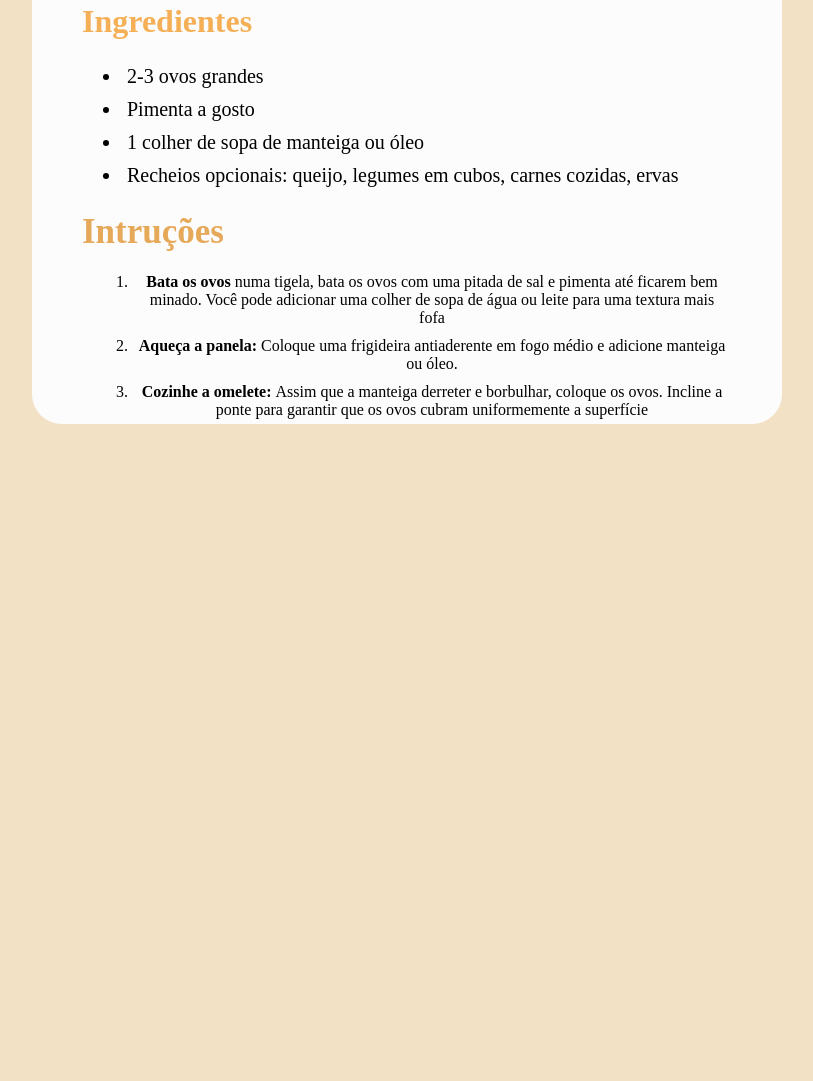
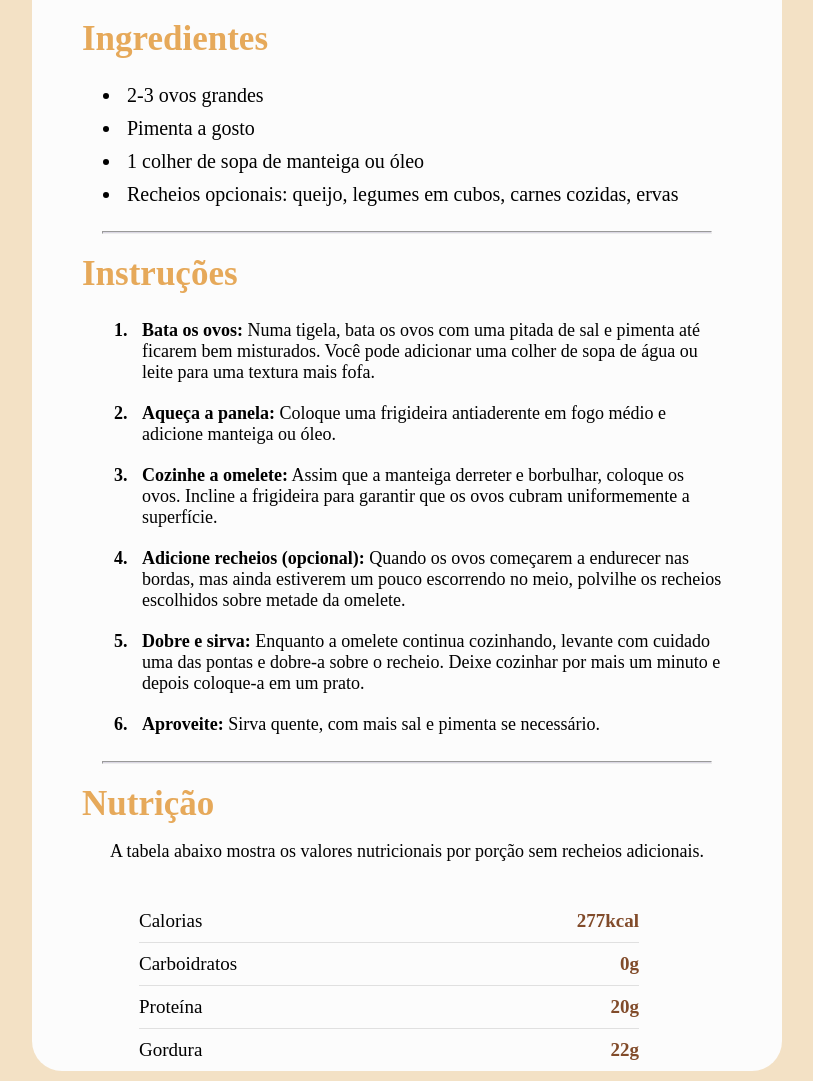
Before and after one commit to Rhuann6/desafios.web, a plain HTML site: page index.html in a window 1280 px wide. Shown: the part 882-1963 px from the top of the page, without its empty margins (426-1239 px from the left). Before the commit the page ends 1322 px from the top, so only its background shows below. Drawn offline with Linux system fonts and the light colour scheme.

Commit message:
corrigindo

```diff
--- a/estilo.css
+++ b/estilo.css
@@ -75,4 +75,64 @@ font-size: 20px;
  }
  .lt{
    margin: 0px 50px 0px 60px;
+   padding: 10px;
+   text-align: left;
+   font-size: 18px;
  }
+.linha{
+  margin: 10px 70px 0px 70px;
+  height: 1px;
+  background-color: rgba(216, 213, 226, 0.911);
+}
+.lis{
+  margin: 0px 150px 0px 0px;
+  padding:0px;
+}
+ol li::marker {
+  font-weight: bold;
+}
+#nt{
+  padding: 0px;
+  text-align: left;
+}
+.nutricao{
+  width: 100%;
+  margin: 10px 50px 10px 107px;
+  padding: 10px;
+  border-collapse:collapse;
+  font-size:19px;
+  width:500px;}
+
+.nutricao th {
+  text-align: left;
+  font-size: 1.5em;
+  color: #814b2a;
+}
+
+.nutricao td {
+  padding: 10px 0;
+}
+
+.nutricao td:first-child {
+  text-align: left;
+}
+
+.nutricao td:last-child {
+  text-align: right;
+  font-weight: bold;
+}
+
+.nutricao tr {
+  border-bottom: 1px solid #e0e0e0;
+}
+
+.nutricao tr:last-child {
+  border-bottom: none; }
+  #p2{
+    text-align: center;
+    font-size: 18px;
+    margin: 17px 50px 10px 50px;
+  }
+  #cor{
+    color: #814b2a;
+  }
--- a/index.html
+++ b/index.html
@@ -1,45 +1,88 @@
 <!DOCTYPE html>
 <html lang="en">
+
 <head>
     <meta charset="UTF-8">
     <meta name="viewport" content="width=device-width, initial-scale=1.0">
     <title>Receita de omelete</title>
     <link rel="stylesheet" href="estilo.css">
 </head>
+
 <body id="fundo">
     <div class="dv1" style="text-align: center;">
-            <img src="https://s2-receitas.glbimg.com/YDnGlc6BssPSydoIO8kuihJCy_Q=/0x0:924x615/984x0/smart/filters:strip_icc()/i.s3.glbimg.com/v1/AUTH_1f540e0b94d8437dbbc39d567a1dee68/internal_photos/bs/2021/2/i/QB8fXjR5akXsRR4qjEzg/omelete-de-claras.jpg" alt="">
+        <img src="https://s2-receitas.glbimg.com/YDnGlc6BssPSydoIO8kuihJCy_Q=/0x0:924x615/984x0/smart/filters:strip_icc()/i.s3.glbimg.com/v1/AUTH_1f540e0b94d8437dbbc39d567a1dee68/internal_photos/bs/2021/2/i/QB8fXjR5akXsRR4qjEzg/omelete-de-claras.jpg"
+            alt="Imagem de uma omelete de claras">
         <br><br>
         <h1 class="t1">Simples omelete Recife</h1>
-            <p> <p id="prato">Um prato fácil e rápido, perfeito para qualquer refeição. Esta omelete clássica combina ovos batidos cozidos na perfeição, opcionalmente recheados com queijo, vegetais ou carnes à sua escolha.</p></p>
-
+        <p id="prato">Um prato fácil e rápido, perfeito para qualquer refeição. Esta omelete clássica combina ovos
+            batidos cozidos na perfeição, opcionalmente recheados com queijo, vegetais ou carnes à sua escolha.</p>
+        <br>
 
         <div class="quadrado">
-                    <h2>Preparation time</h2>
+            <h2>Tempo de Preparo</h2>
             <ul>
-                      <li><strong>Total:</strong> Approximately 10 minutes</li>
-                      <li><strong>Preparation:</strong> 5 minutes</li>
-                      <li><strong>Cooking:</strong> 5 minutes</li>
+                <li><strong>Total:</strong> Aproximadamente 10 minutos</li>
+                <li><strong>Preparação:</strong> 5 minutos</li>
+                <li><strong>Cozimento:</strong> 5 minutos</li>
             </ul>
         </div>
         <br>
         <div>
-                    <h1 class="i1">Ingredientes</h1>
+            <h1 class="t3">Ingredientes</h1>
             <div class="alinhamento">
                 <ul>
                     <li>2-3 ovos grandes</li>
-                            <li>Pimenta a gosto </li>
-                            <li> 1 colher de sopa de manteiga ou óleo</li>
-                            <li> Recheios opcionais: queijo, legumes em cubos, carnes cozidas, ervas</li>
+                    <li>Pimenta a gosto</li>
+                    <li>1 colher de sopa de manteiga ou óleo</li>
+                    <li>Recheios opcionais: queijo, legumes em cubos, carnes cozidas, ervas</li>
                 </ul>
             </div>
         </div>
-             <h1 class="t3">Intruções</h1>
+        <hr class="linha">
+
+        <h1 class="t3">Instruções</h1>
         <ol class="lista">
-          <li class="lt"><strong>Bata os ovos </strong> numa tigela, bata os ovos com uma pitada de sal e pimenta até ficarem bem minado. Você pode adicionar uma colher de sopa de água ou leite para uma textura mais fofa</li>
-          <li class="lt"><strong>Aqueça a panela: </strong> Coloque uma frigideira antiaderente em fogo médio e adicione manteiga ou óleo.</li>
-          <li class="lt"><strong> Cozinhe a omelete: </strong> Assim que a manteiga derreter e borbulhar, coloque os ovos. Incline a ponte para garantir que os ovos cubram uniformemente a superfície</li>
+            <li class="lt"><strong>Bata os ovos:</strong> Numa tigela, bata os ovos com uma pitada de sal e pimenta até
+                ficarem bem misturados. Você pode adicionar uma colher de sopa de água ou leite para uma textura mais
+                fofa.</li>
+            <li class="lt"><strong>Aqueça a panela:</strong> Coloque uma frigideira antiaderente em fogo médio e adicione
+                manteiga ou óleo.</li>
+            <li class="lt"><strong>Cozinhe a omelete:</strong> Assim que a manteiga derreter e borbulhar, coloque os
+                ovos. Incline a frigideira para garantir que os ovos cubram uniformemente a superfície.</li>
+            <li class="lt"><strong>Adicione recheios (opcional):</strong> Quando os ovos começarem a endurecer nas
+                bordas, mas ainda estiverem um pouco escorrendo no meio, polvilhe os recheios escolhidos sobre metade da
+                omelete.</li>
+            <li class="lt"><strong>Dobre e sirva:</strong> Enquanto a omelete continua cozinhando, levante com cuidado
+                uma das pontas e dobre-a sobre o recheio. Deixe cozinhar por mais um minuto e depois coloque-a em um
+                prato.</li>
+            <li class="lt"><strong>Aproveite:</strong> Sirva quente, com mais sal e pimenta se necessário.</li>
         </ol>
+
+        <hr class="linha">
+
+        <h1 class="t3">Nutrição</h1>
+        <p id="p2">A tabela abaixo mostra os valores nutricionais por porção sem recheios adicionais.</p>
+        <br>
+
+        <table class="nutricao">
+            <tr>
+                <td>Calorias</td>
+                <td id="cor">277kcal</td>
+            </tr>
+            <tr>
+                <td>Carboidratos</td>
+                <td id="cor">0g</td>
+            </tr>
+            <tr>
+                <td>Proteína</td>
+                <td id="cor">20g</td>
+            </tr>
+            <tr>
+                <td>Gordura</td>
+                <td id="cor">22g</td>
+            </tr>
+        </table>
     </div>
 </body>
+
 </html>
```
Lines whose indentation alone changed are shown as unchanged.
